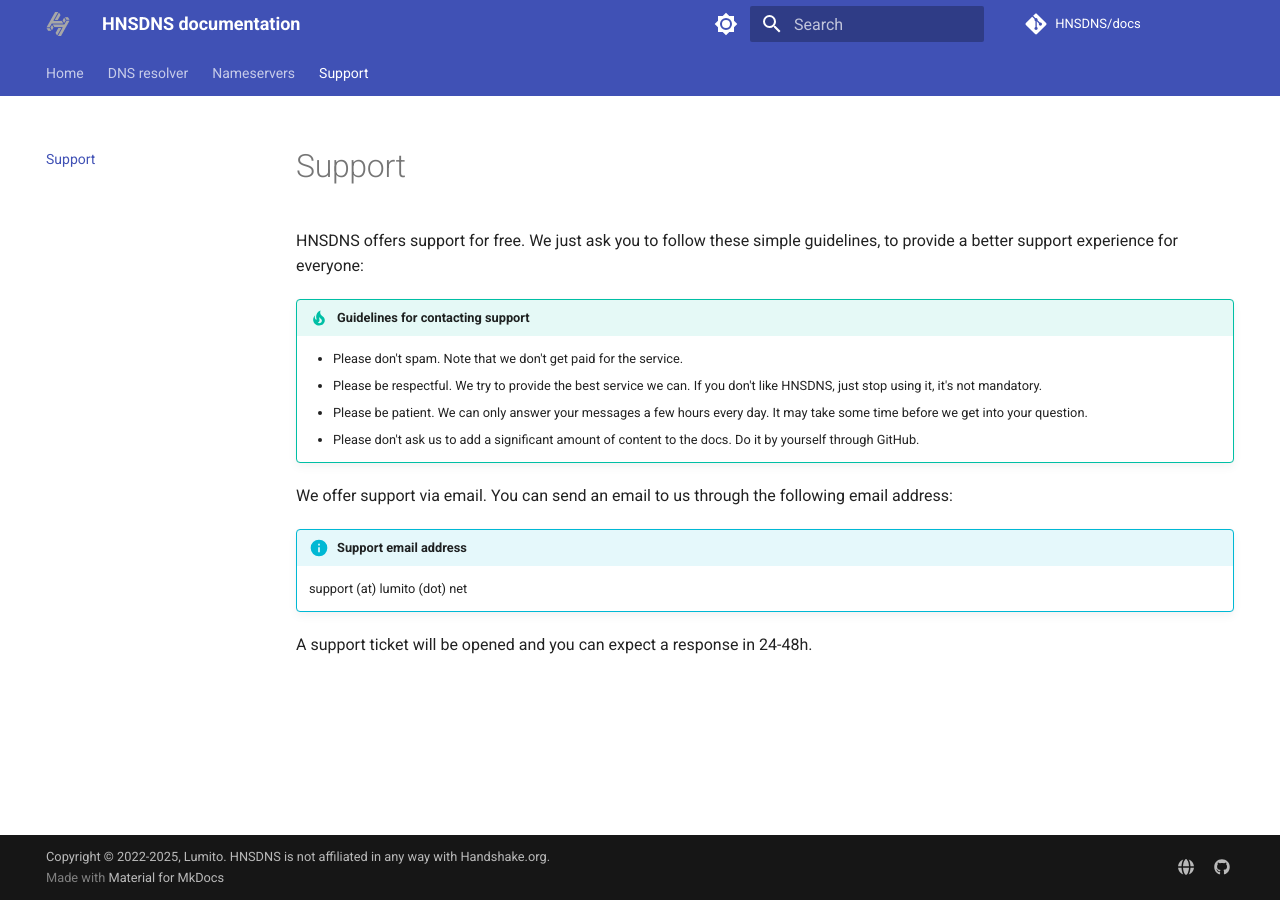
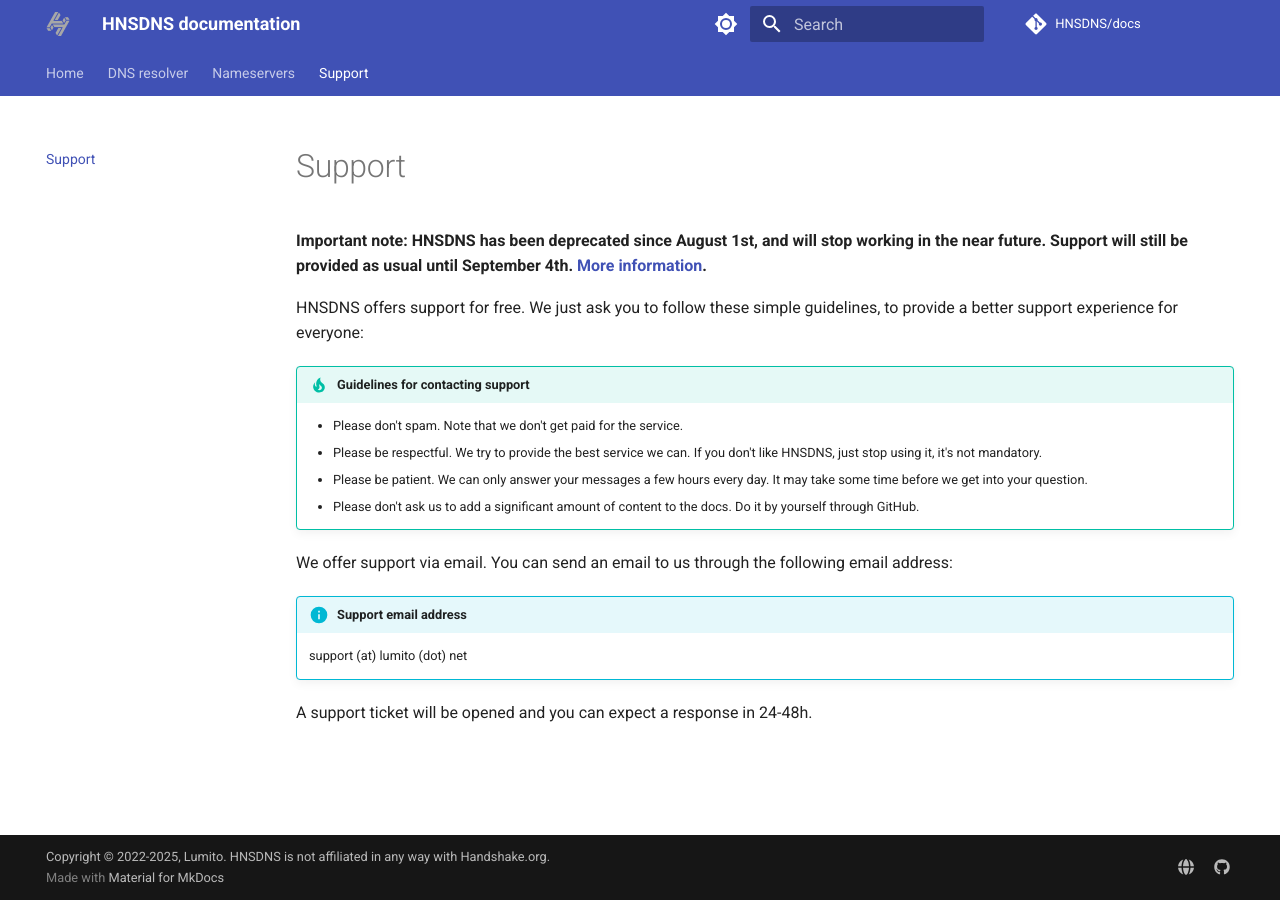
Before and after one commit to HNSDNS/docs, an MkDocs documentation site: the page built from docs/support/index.md, in a window 1280 px wide. Built offline with MkDocs 1.6.1 and Material for MkDocs 9.7.7, drawn with Linux system fonts in a browser that asks for light colours; comment, search, counter and statistics services are not loaded.

Commit message:
Update deprecation note

```diff
--- a/docs/support/index.md
+++ b/docs/support/index.md
@@ -1,4 +1,6 @@
 # Support
+
+**Important note: HNSDNS has been deprecated since August 1st, and will stop working in the near future. Support will still be provided as usual until September 4th. [More information](https://www.lumito.net/2025/08/01/deprecation-and-future-of-hnsdns/).**
 
 HNSDNS offers support for free. We just ask you to follow these simple guidelines, to provide a better support experience for everyone:
 
```
Also changed, not shown: docs/dns-resolver/index.md (+2 -0 lines), docs/index.md (+1 -1 lines), docs/nameservers/index.md (+2 -0 lines).
